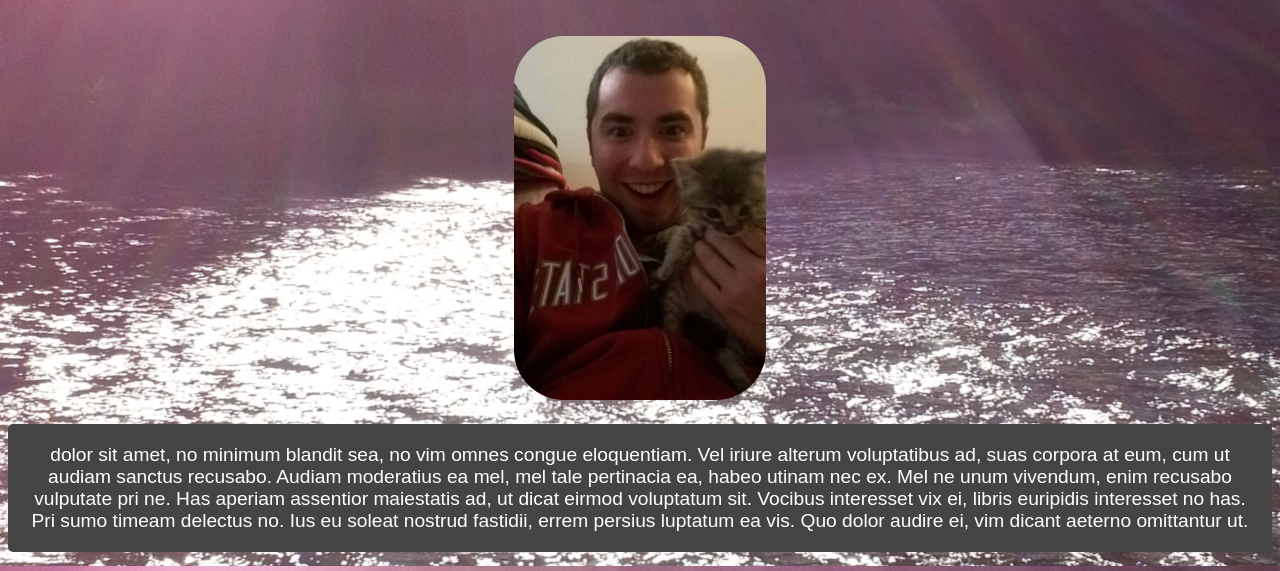
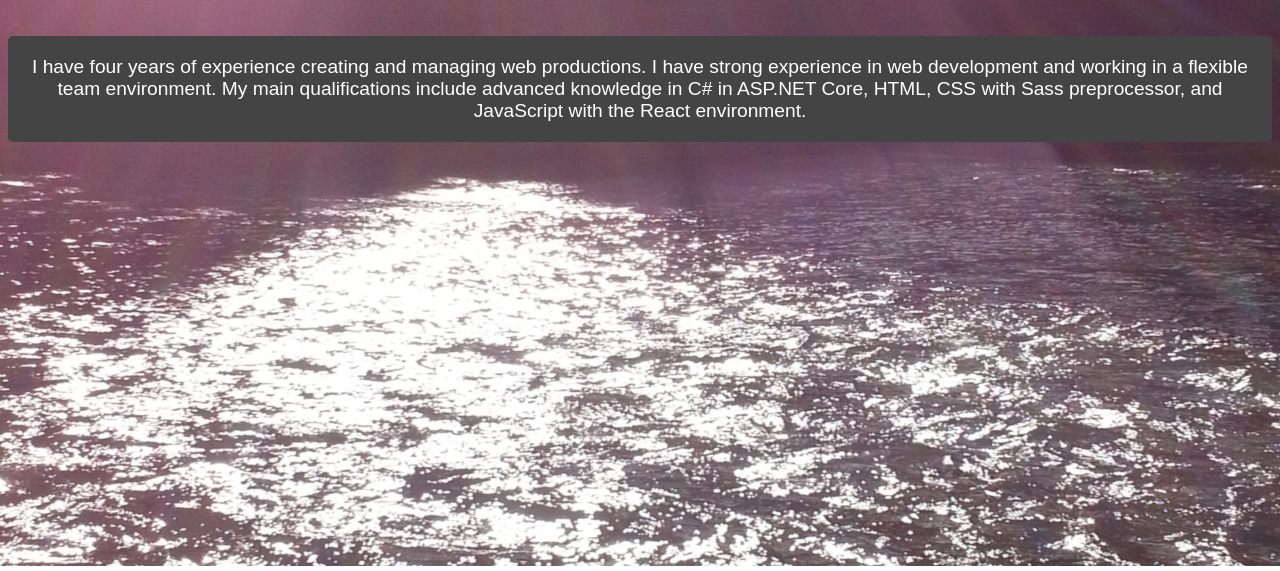
Before and after one commit to AlexKSparks/AlexKSparks.github.io, a plain HTML site: page about.html in a window 1280 px wide. Shown: the part 234-805 px from the top of the page. Drawn offline with nearby package versions, Linux system fonts and the light colour scheme; files whose address does not match are found by name; a web font is replaced by a local one.

Commit message:
Update about.html

```diff
--- a/about.html
+++ b/about.html
@@ -20,17 +20,7 @@
         <h2>About</h2>
         <p id="wel">Welcome to my portfolio site!</p>
 
-        <img
-             srcset="images/portrait_lowres.jpg 480w,
-                     images/portrait_medres.jpg 960w,
-                     images/portrait_highres.jpg 1920w
-                     "
-             sizes="150px"
-             src="images/portrait_lowres.jpg" alt="portrait head-shot">
 
-        <p id="desc">dolor sit amet, no minimum blandit sea, no vim omnes congue eloquentiam. Vel iriure alterum voluptatibus ad, suas corpora at eum, cum ut audiam sanctus recusabo. Audiam moderatius ea mel, mel tale pertinacia ea, habeo utinam nec ex. Mel ne unum vivendum, enim recusabo vulputate pri ne. Has aperiam assentior maiestatis ad, ut dicat eirmod voluptatum sit.
-
-Vocibus interesset vix ei, libris euripidis interesset no has. Pri sumo timeam delectus no. Ius eu soleat nostrud fastidii, errem persius luptatum ea vis. Quo dolor audire ei, vim dicant aeterno omittantur ut.</p>
-
+        <p id="desc">I have four years of experience creating and managing web productions. I have strong experience in web development and working in a flexible team environment. My main qualifications include advanced knowledge in C# in ASP.NET Core, HTML, CSS with Sass preprocessor, and JavaScript with the React environment.</p>
     </body>
 </html>
```
